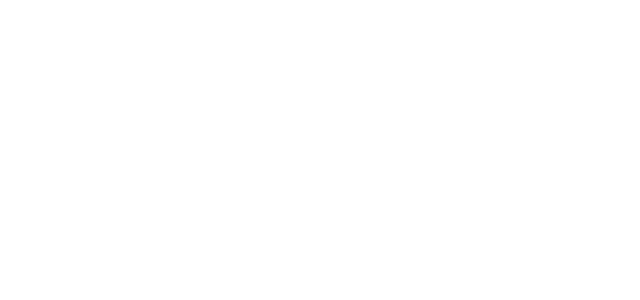
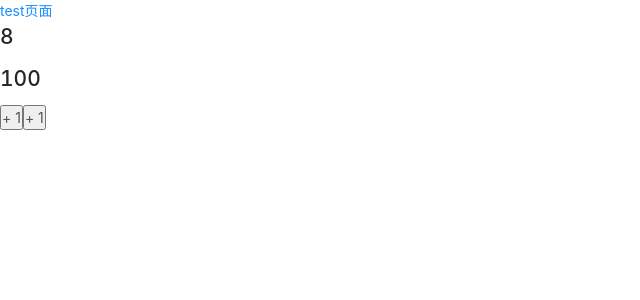
Before and after one commit to duxin2276/hkzf-mobile, a React (Create React App) app: page /test in a window 1280 px wide. Shown: the top 300 px of the page, without its empty margins (0-640 px from the left). Built offline with nearby package versions, Linux system fonts and the light colour scheme.

Commit message:
Hooks使用。

```diff
--- a/src/App.jsx
+++ b/src/App.jsx
@@ -1,6 +1,7 @@
 import React, { Suspense, lazy, Component } from 'react'
-import { BrowserRouter as Router, Route, Redirect } from 'react-router-dom'
+import { BrowserRouter as Router, Route, Redirect, Link } from 'react-router-dom'
 import { AuthRoute } from './components/AuthRoute'
+import MyPage from './pages/MyPage'
 
 // 页面组件导入。
 const Home          = lazy(() => import('./pages/Home'))
@@ -45,6 +46,9 @@
                 <Router>
                     <Suspense fallback={<div>Loading..</div>}>
                         <div className="app">
+                            {/* 实验 */}
+                            <Link to="/test">test页面</Link>
+                            <Route path="/test" component={MyPage} />
                             <Route path="/" exact render={() => <Redirect to="/home" />} />
                             <Route path="/home" component={Home} />
                             <Route path="/citylist" component={CityList} />
--- /dev/null
+++ b/src/pages/MyPage.jsx
@@ -0,0 +1,32 @@
+import React, { useState, useEffect, useCallback, useContext } from 'react';
+
+import { StoreContext } from '../store'
+
+const MyPage = props => {
+    console.log('render');
+
+    const [count, setCount] = useState(8)
+    const [sum, setSum] = useState(100)
+
+    useEffect(() => {
+        document.querySelector('.myh2').classList.add('super-h' + count);
+    }, [])
+
+    const clkhdl = useCallback((e) => console.log(count), [count])
+
+
+    const obj = useContext(StoreContext)
+
+    console.log(obj);
+
+    return (
+        <div>
+            <h2 className="myh2">{count}</h2>
+            <h2>{sum}</h2>
+            <button onClick={() => setCount(count + 1)}>+ 1</button>
+            <button onClick={clkhdl}>+ 1</button>
+        </div>
+    )
+}
+
+export default MyPage
```
Also changed, not shown: 1 other file (tests, documents, lock files or other folders).
